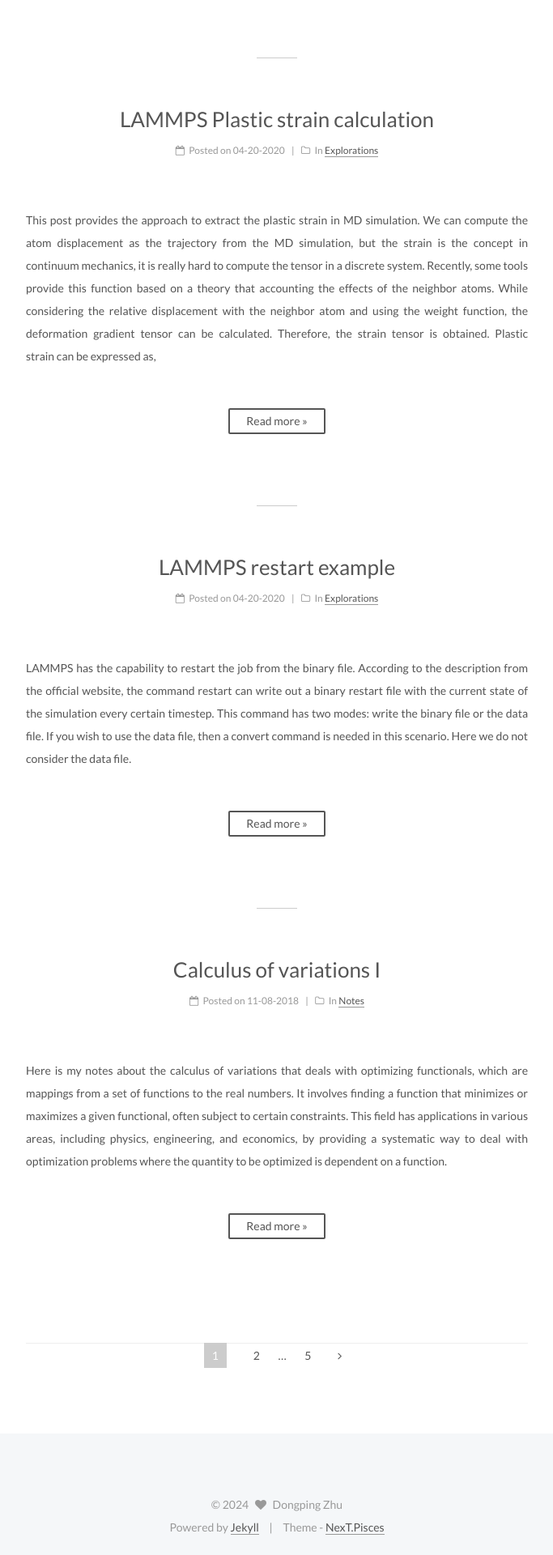
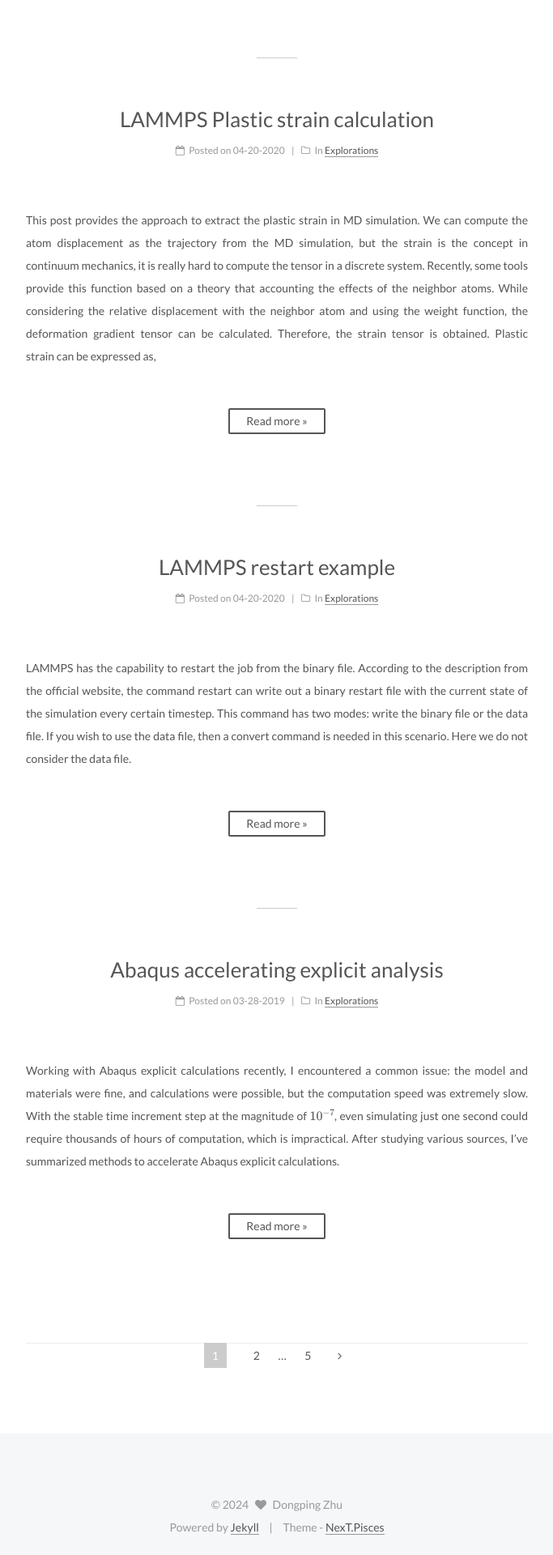
Before and after one commit to dpzhuX/dpzhux.github.io, a Jekyll site: the page built from index.html, in a window 1280 px wide. Shown: the part 3203-5123 px from the top of the page at 81% size, without its empty margins (428-1111 px from the left). Built offline with Jekyll 4.4.1, drawn with Linux system fonts in a browser that asks for light colours; formulas are drawn with MathJax 3; the list of posts is cut into pages by our own code.

Commit message:
Daily updates

```diff
--- a/_posts/2019-03-28-abaqus-explicit-accelerating.md
+++ b/_posts/2019-03-28-abaqus-explicit-accelerating.md
@@ -1,6 +1,6 @@
 ---
 title: Abaqus accelerating explicit analysis
-date: 2016-10-29 15:07:53
+date: 2019-03-28 21:51:23
 categories:
 - Explorations
 tags:
```
Also changed, not shown: about/index.md (+2 -0 lines).
